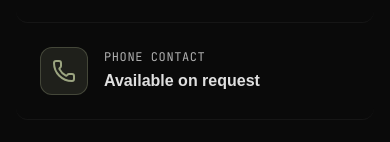
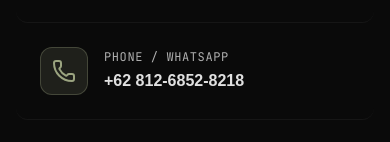
Before and after one commit to HOSEKI7/farid-zahran, a Next.js app: page / in a window 390 px wide. Shown: the part 10168-10310 px from the top of the page. Built offline with nearby package versions, Linux system fonts and the light colour scheme.

Commit message:
fix(contact): link phone contact to WhatsApp with +62 format
- Update phone contact card to link to https://wa.me/6281268528218
- Format display number as +62 812-6852-8218

```diff
--- a/src/components/sections/contact-section.tsx
+++ b/src/components/sections/contact-section.tsx
@@ -414,13 +414,18 @@ export function ContactSection() {
               <div className="w-12 h-12 rounded-xl bg-accent/15 border border-accent/30 text-accent flex items-center justify-center shrink-0 group-hover:scale-105 transition-transform">
                 <Phone className="w-6 h-6" />
               </div>
-              <div className="space-y-1">
+              <div className="space-y-1 overflow-hidden">
                 <p className="text-xs font-mono uppercase tracking-wider text-muted">
-                  Phone Contact
+                  Phone / WhatsApp
                 </p>
-                <p className="text-foreground font-bold text-base">
-                  Available on request
-                </p>
+                <a
+                  href="https://wa.me/6281268528218"
+                  target="_blank"
+                  rel="noopener noreferrer"
+                  className="block text-foreground font-bold text-base hover:text-accent transition-colors truncate"
+                >
+                  +62 812-6852-8218
+                </a>
               </div>
             </StaggerItem>
 
```
